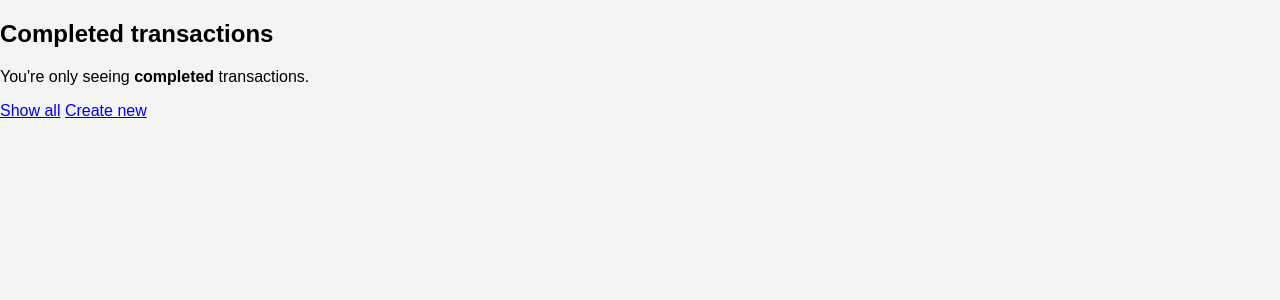
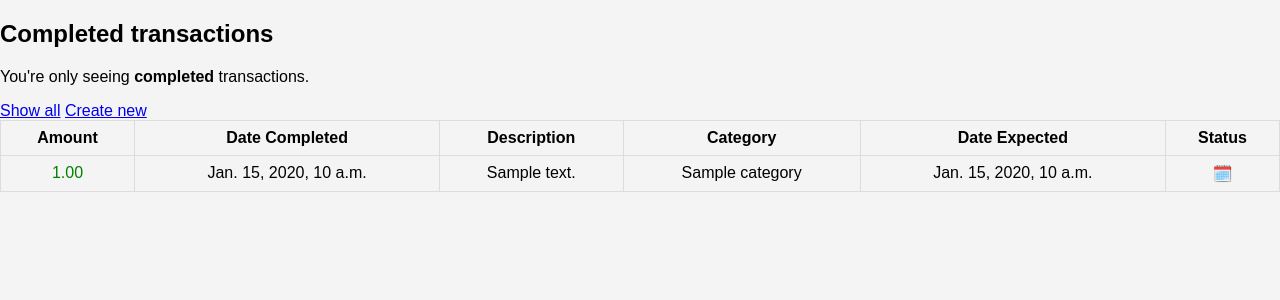
Before and after one commit to sttempestt/lifestyle, a Django app: page /transactions_list/ in a window 1280 px wide. Shown: the part 38-338 px from the top of the page. Run offline with Django 5.2, Linux system fonts and the light colour scheme; a user stored in the database is signed in; tables that the repository leaves empty hold one stand-in row (values such as "Sample post").

Commit message:
Transaction: fix

```diff
--- a/expenses/templates/expenses/transaction/transactions_list.html
+++ b/expenses/templates/expenses/transaction/transactions_list.html
@@ -6,6 +6,18 @@
         }
         .green {
             color: green;
+        }
+        table {
+            border-collapse: collapse;
+            width: 100%;
+        }
+        th, td {
+            border: 1px solid #ddd;
+            padding: 8px;
+            text-align: center;
+        }
+        th {
+            background-color: #f4f4f4;
         }
     </style>
 {% endblock %}
@@ -19,36 +31,53 @@
         <p>You're only seeing <strong>completed</strong> transactions.</p>
         <a href="?show_all=true">Show all</a>
     {% endif %}
-        <a href="{% url 'create_transaction' %}">Create new </a>
+    <a href="{% url 'create_transaction' %}">Create new</a>
+
     <table>
+        <thead>
+            <tr>
+                <th>Amount</th>
+                <th>Date Completed</th>
+                <th>Description</th>
+                <th>Category</th>
+                <th>Date Expected</th>
+                <th>Status</th>
+            </tr>
+        </thead>
+        <tbody>
             {% for transaction in object_list %}
             <tr>
                 {% if transaction.account == 'S' %}
-                <p class="red">-<p><td class="red">{{ transaction.sum }}</td>
+                    <td class="red">-{{ transaction.sum }}</td>
                 {% else %}
                     <td class="green">{{ transaction.sum }}</td>
                 {% endif %}
+
                 <td>{{ transaction.date_completed }}</td>
-                <td>
-                {% if transaction.description %}
-                <p> {{ transaction.description }}</p>
-                {% endif %}
-            </td>
+                <td>{{ transaction.description|default:"—" }}</td>
                 <td>{{ transaction.category }}</td>
 
-            {% if transaction.status == 'E' or 'P' %}
+                {% if transaction.status == 'E' or transaction.status == 'P' %}
                     <td>{{ transaction.date_expected }}</td>
+                {% else %}
+                    <td>—</td>
                 {% endif %}
+
                 <td>
                     {% if transaction.status == 'C' %}
-                <p> ✅ </p>
+                        ✅
                     {% elif transaction.status == 'E' %}
-                <p> 🗓️ </p>
+                        🗓️
                     {% else %}
-                <p> ⏱  </p>
+                        ⏱
                     {% endif %}
                 </td>
             </tr>
+            {% empty %}
+            <tr>
+                <td colspan="6">No transactions found.</td>
+            </tr>
             {% endfor %}
+        </tbody>
     </table>
 {% endblock %}
--- a/expenses/views.py
+++ b/expenses/views.py
@@ -18,18 +18,25 @@ class HomeView(TemplateView):
 
 class TransactionsView(ListView):
     template_name = "expenses/transaction/transactions_list.html"
-    model = Transactions
 
     def get_queryset(self):
-        self.show_all = self.request.GET.get("show_all") == "true"
-        if self.show_all:
-            return Transactions.objects.all()
-        else:
-            return Transactions.objects.filter(status="completed")
+        queryset = Transactions.objects.filter(user=self.request.user)
+
+        # self.show_all = self.request.GET.get("show_all") == "true"
+        category = self.request.GET.get("category", "")
+        status = self.request.GET.get("status", "")
+
+        if category:
+            queryset = queryset.filter(category=category)
+
+        if status:
+            queryset = queryset.filter(status=status)
+
+        return queryset
 
     def get_context_data(self, **kwargs):
         context = super().get_context_data(**kwargs)
-        context["show_all"] = self.show_all
+
         return context
 
 
```
Lines whose indentation alone changed are shown as unchanged.
